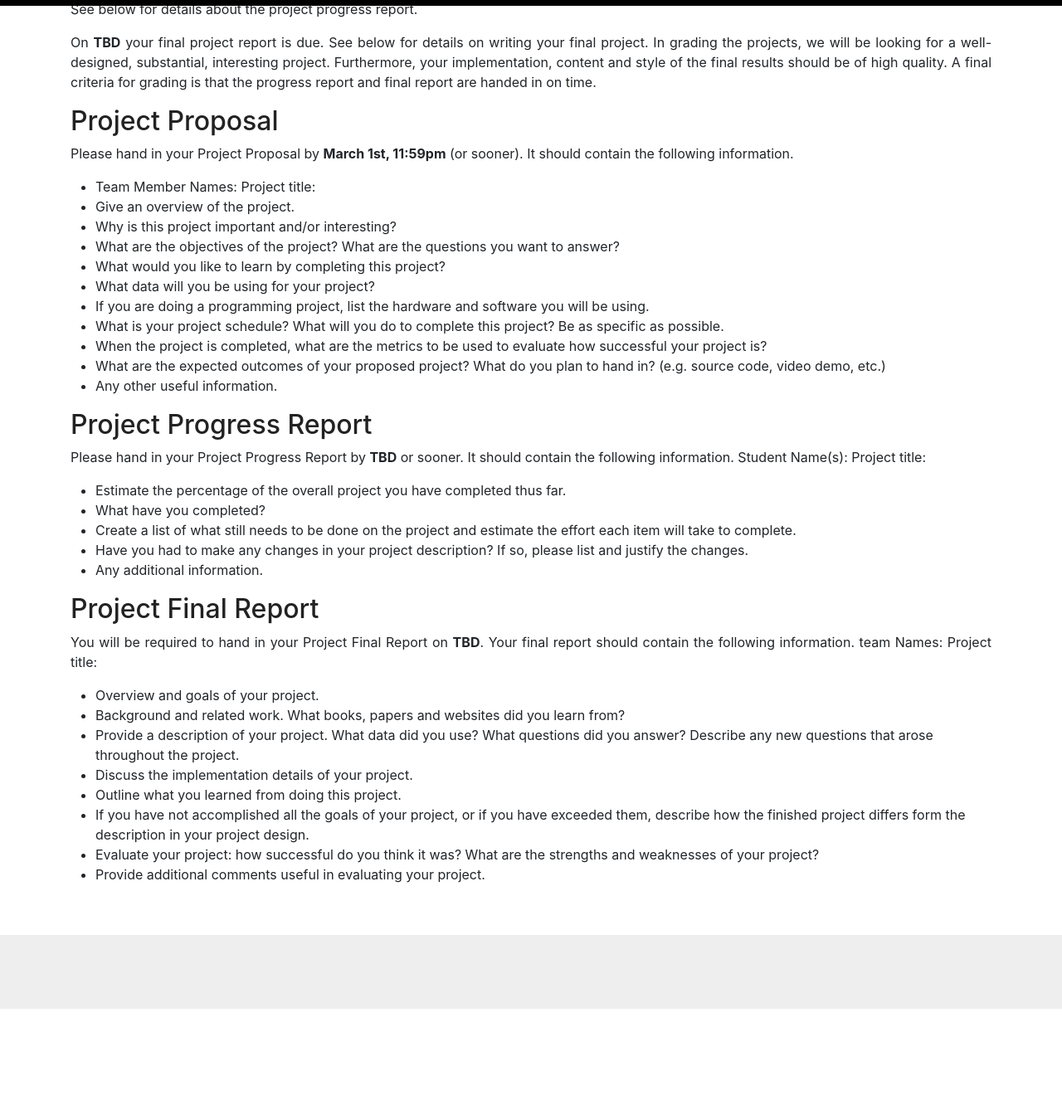
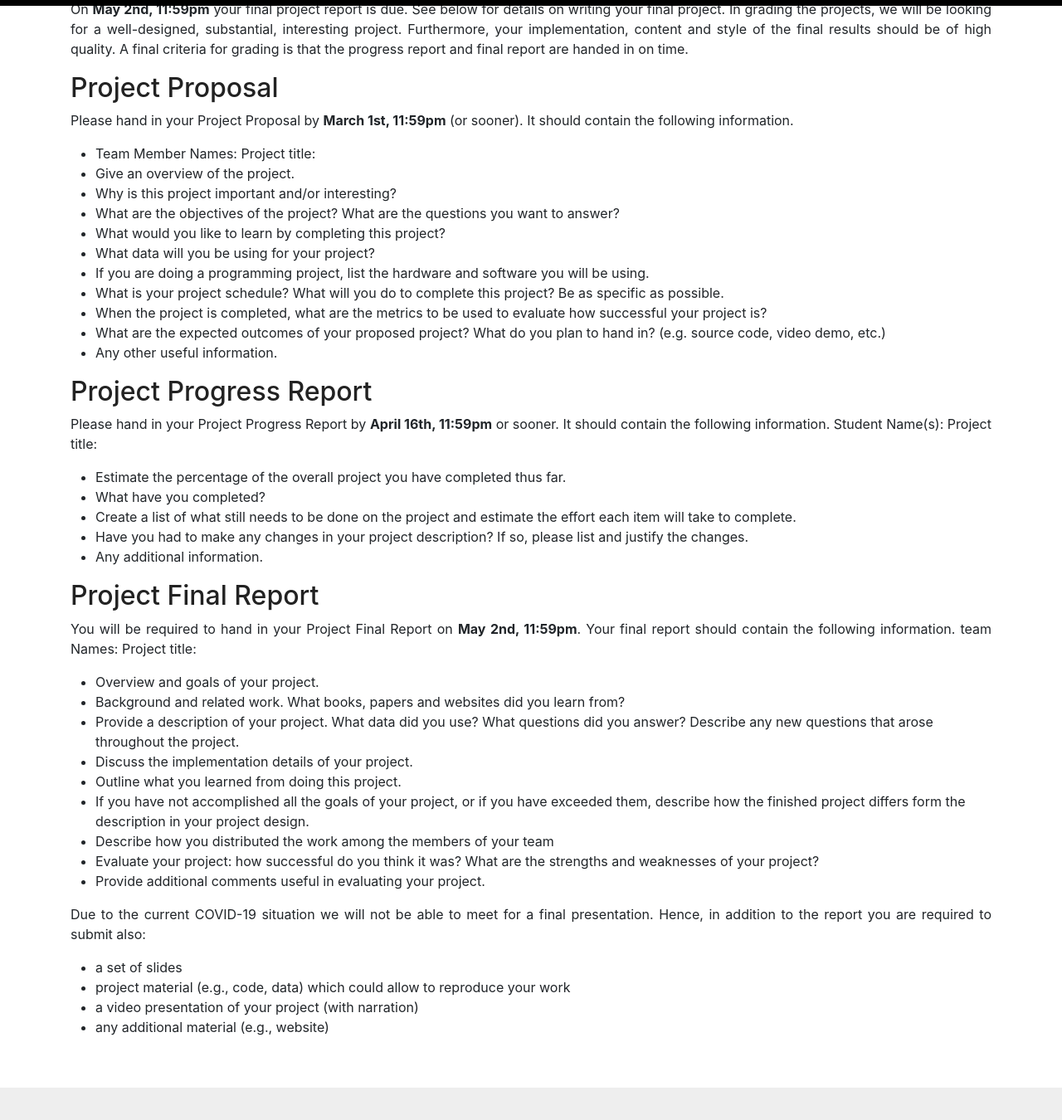
Before and after one commit to ComputingElevatedLab/sciviscourse, a Jekyll site: the page built from _pages/project.md, in a window 1280 px wide and 1400 px high, scrolled down 707 px. Shown: the top 1350 px of the window at 83% size. Built offline with Jekyll 4.4.1, drawn with Linux system fonts in a browser that asks for light colours; before the commit the page ends 1923 px from its top, so only the background shows below that; some of the changed text lies outside the part shown.

Commit message:
Update project.md

```diff
--- a/_pages/project.md
+++ b/_pages/project.md
@@ -14,17 +14,15 @@ You will work together with 2-3 classmates.
 ### Due dates
 Project team creation and Proposal **due March 1st, 11:59pm**
 
-Project progress report **due TBD**
+Project progress report **due April 16th, 11:59pm**
 
-Final project write up is **due TBD**
-
-Project presentations will be on **TBD**
+Final project write up is **due May 2nd, 11:59pm**
 
 By **March 1st, 11:59pm**, you should create your 2-3 person project teams and submit your project proposal on canvas. This should be a well thought out, well-written 2-3 page description of your proposed project. It should outline any necessary background, specifically what goals you plan on accomplishing, and what you will need to do in order to accomplish your goals. You will also need to include what software/hardware you plan to use, and what you intend to hand in (i.e. what are the “deliverables”?). See below for details about the project proposal.
 
-On **TBD** your project progress report is due. This report should contain a description of how much of your project is completed at this point and what still remains to be done. This is the time to make modifications (which you must justify) and present a timeline for completion of the project. See below for details about the project progress report.
+On **April 16th, 11:59pm** your project progress report is due. This report should contain a description of how much of your project is completed at this point and what still remains to be done. This is the time to make modifications (which you must justify) and present a timeline for completion of the project. See below for details about the project progress report.
 
-On **TBD** your final project report is due. See below for details on writing your final project.
+On **May 2nd, 11:59pm** your final project report is due. See below for details on writing your final project.
 In grading the projects, we will be looking for a well-designed, substantial, interesting project. Furthermore, your implementation, content and style of the final results should be of high quality. A final criteria for grading is that the progress report and final report are handed in on time.
 
 ## Project Proposal
@@ -44,7 +42,7 @@ following information.
 * Any other useful information.
 
 ## Project Progress Report
-Please hand in your Project Progress Report by **TBD** or sooner. It should contain the
+Please hand in your Project Progress Report by **April 16th, 11:59pm** or sooner. It should contain the
 following information.
 Student Name(s): Project title:
 * Estimate the percentage of the overall project you have completed thus far.
@@ -54,7 +52,7 @@ Student Name(s): Project title:
 * Any additional information.
 
 ## Project Final Report
-You will be required to hand in your Project Final Report on **TBD**. Your final report should
+You will be required to hand in your Project Final Report on **May 2nd, 11:59pm**. Your final report should
 contain the following information.
 team Names: Project title:
 * Overview and goals of your project.
@@ -63,5 +61,12 @@ team Names: Project title:
 * Discuss the implementation details of your project.
 * Outline what you learned from doing this project.
 * If you have not accomplished all the goals of your project, or if you have exceeded them, describe how the finished project differs form the description in your project design.
+* Describe how you distributed the work among the members of your team
 * Evaluate your project: how successful do you think it was? What are the strengths and weaknesses of your project?
 * Provide additional comments useful in evaluating your project.
+
+Due to the current COVID-19 situation we will not be able to meet for a final presentation. Hence, in addition to the report you are required to submit also:
+* a set of slides
+* project material (e.g., code, data) which could allow to reproduce your work
+* a video presentation of your project (with narration)
+* any additional material (e.g., website)
```
